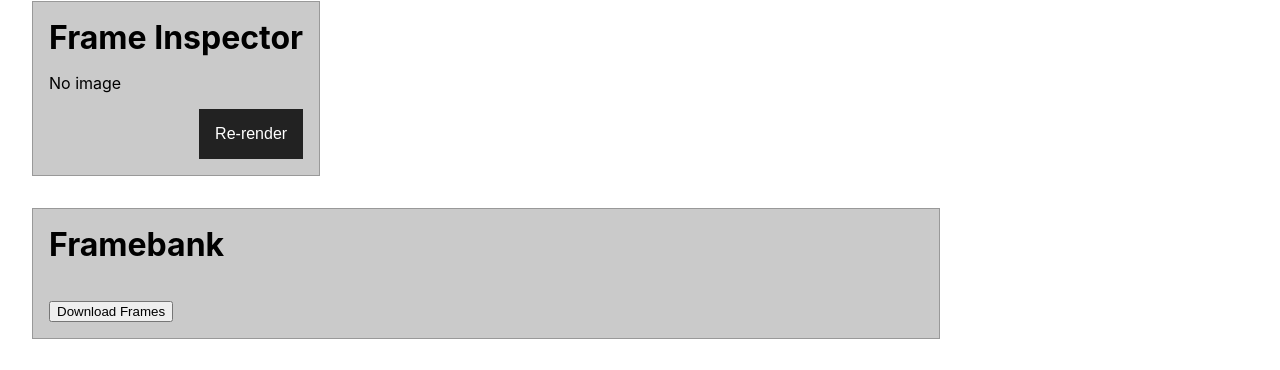
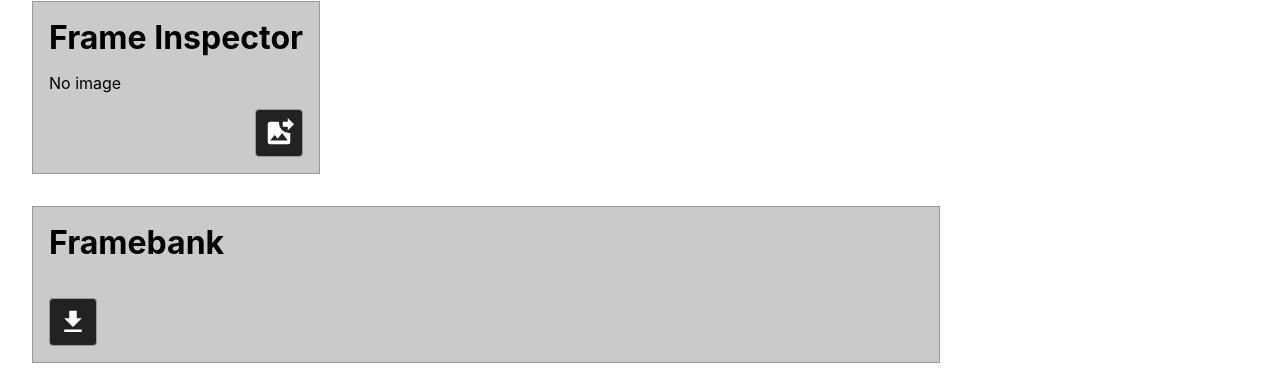
Before and after one commit to tomShoutTheSecond/ImageGlitcher, a React (Create React App) app in the folder image-glitcher/: page / in a window 1280 px wide. Shown: the part 281-651 px from the top of the page. Built offline with nearby package versions, Linux system fonts and the light colour scheme.

Commit message:
Add new icons

```diff
--- a/image-glitcher/src/App.tsx
+++ b/image-glitcher/src/App.tsx
@@ -49,7 +49,7 @@ export class State
 
     static clearAllTransitionFrames()
     {
-        //revoke object URLs to avoid memory leak
+        //delete transition frames from database
         this.app.state.transitionFrames.forEach(transition => transition.clear());
 
         this.app.setState({ transitionFrames: [] });
--- a/image-glitcher/src/FrameInspector.tsx
+++ b/image-glitcher/src/FrameInspector.tsx
@@ -10,6 +10,7 @@ import { Util } from './Util';
 import ArrowExpand from './icons/arrow-expand.svg';
 import { ImageProcessorWindow, AmpModSettings } from './ImageProcessorWindow';
 import { ImageProcessorAmpMod } from './ImageProcessorAmpMod';
+import { IconButton } from './IconButton';
 
 interface FrameInspectorProps
 {
@@ -62,7 +63,9 @@ export class FrameInspector extends React.Component<FrameInspectorProps, FrameIn
                 <h1 style={Styles.h1Style}>Frame Inspector</h1>
                 {previewImage}
                 {ampModSettingsForm}
-                <button style={Styles.bigButtonStyle} onClick={() => this.renderFrame()}>Re-render</button>
+                <div style={Styles.floatRight}>
+                    <IconButton iconName="image-move" onClick={() => this.renderFrame()}/>
+                </div>
             </div>
         );
     }
--- a/image-glitcher/src/FramebankWindow.tsx
+++ b/image-glitcher/src/FramebankWindow.tsx
@@ -7,6 +7,7 @@ import JSZip from 'jszip';
 import { saveAs } from 'file-saver';
 import { Util } from './Util';
 import { FrameHolder } from './FrameHolder';
+import { IconButton } from './IconButton';
 
 interface FramebankWindowProps
 {
@@ -47,7 +48,7 @@ export class FramebankWindow extends React.Component<FramebankWindowProps>
                 <h1 style={Styles.h1Style}>Framebank</h1>
                 {content}
                 <br />
-                <button onClick={() => this.downloadFrames()}>Download Frames</button>
+                <IconButton iconName="download" onClick={() => this.downloadFrames()}/>
             </div>
         );
     }
```
Also changed, not shown: image-glitcher/public/icons/image-move.svg (added).
